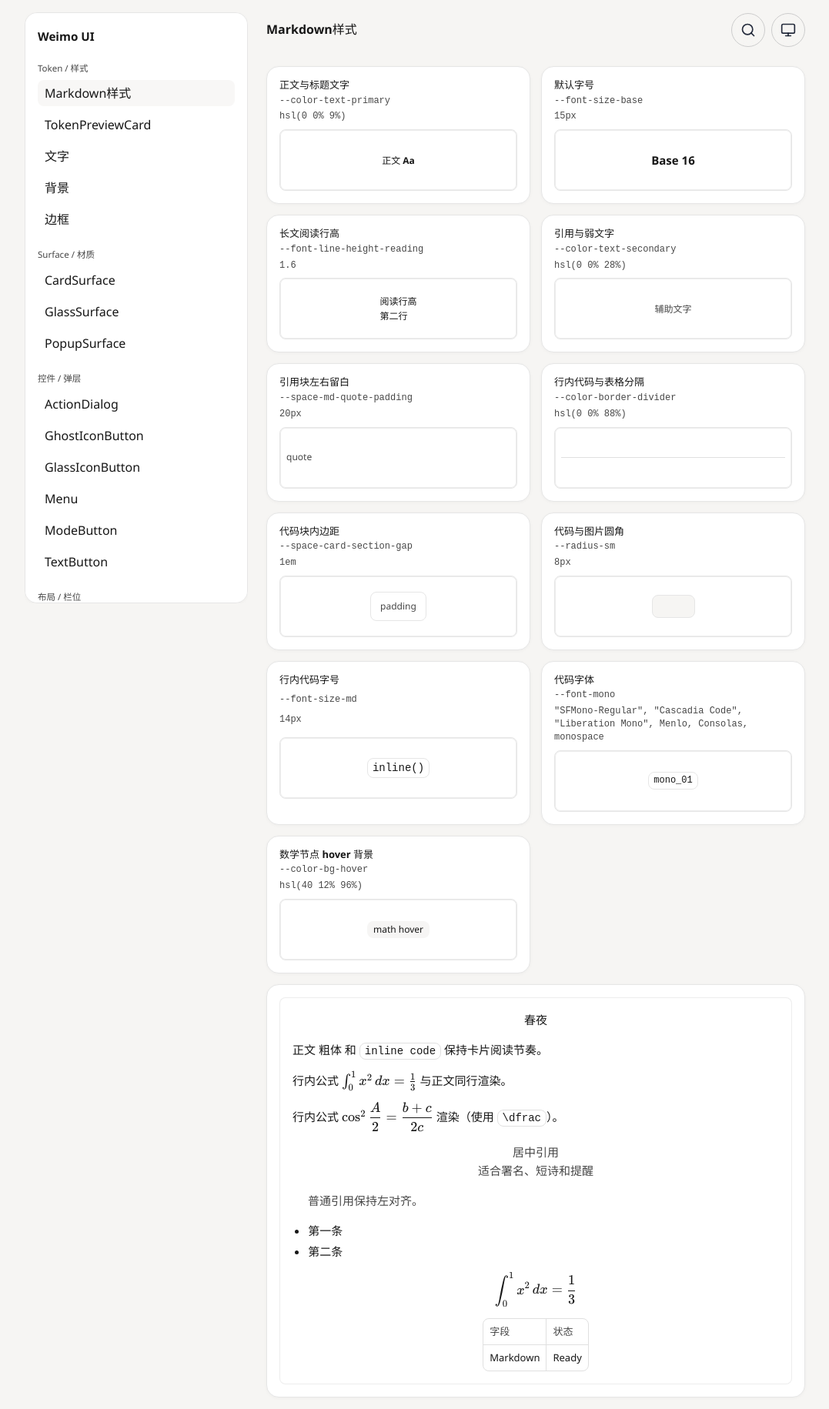
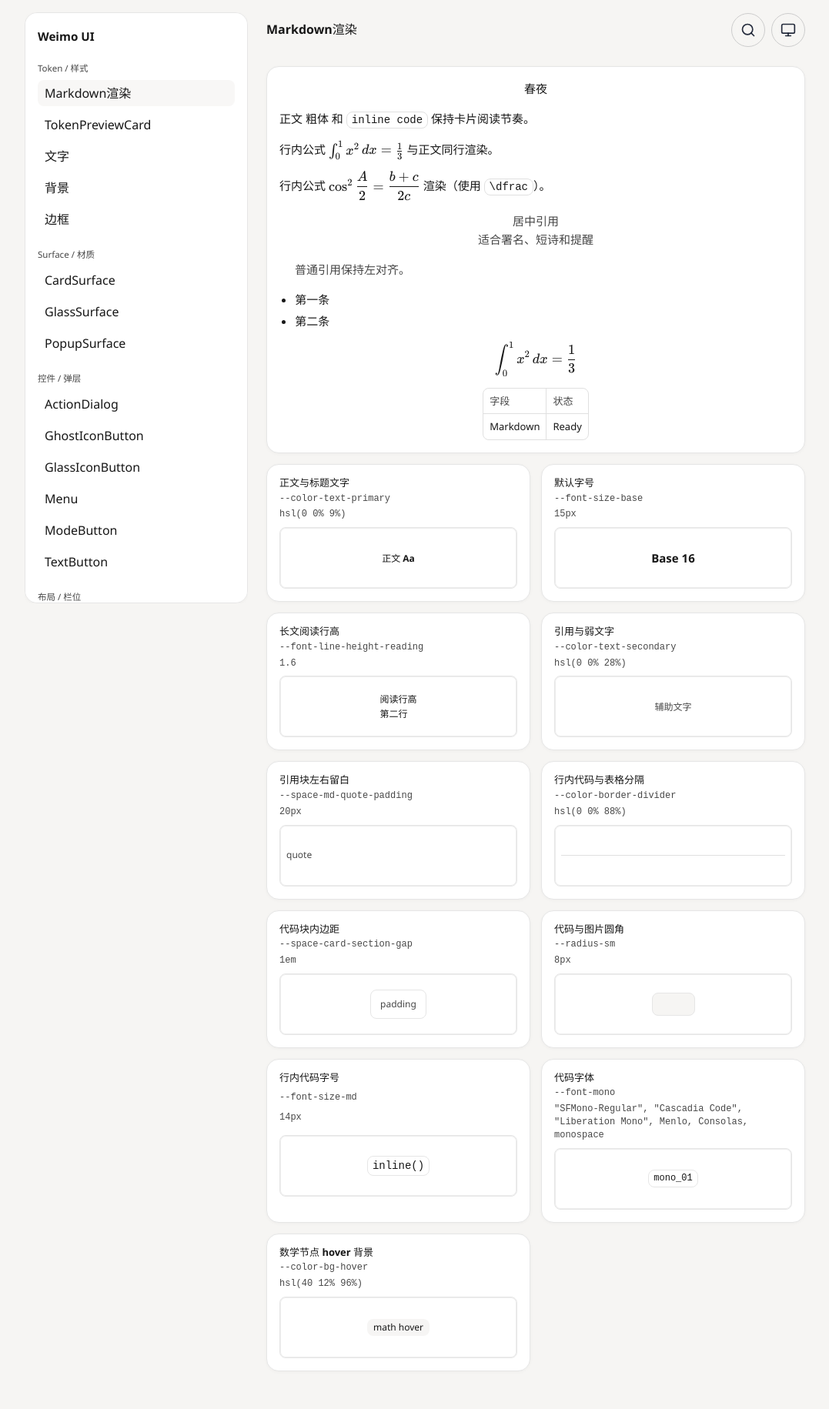
Before and after one commit to jiaowenjun/weimo-ui, a React (Vite) app: page /components/md in a window 1280 px wide. Shown: the whole page at 77% size, without its empty margins (101-1178 px from the left). After the commit the page ends 1797 px from the top, so only its background shows below. Built offline with nearby package versions, Linux system fonts and the light colour scheme; what @tiptap/extension-mathematics would draw is missing.

Commit message:
feat: 更新 Markdown 组件的名称为“Markdown渲染”，并调整相关样式和文档

```diff
--- a/src/App.css
+++ b/src/App.css
@@ -1203,21 +1203,12 @@
 
 .md-style-preview__scene {
   grid-column: 1 / -1;
-  display: grid;
-  gap: 8px;
+  max-height: 640px;
+  overflow: auto;
   border: 1px solid var(--color-border);
   border-radius: var(--radius);
   background: var(--color-bg-card);
   box-shadow: var(--shadow-card);
-}
-
-.md-style-preview__render {
-  max-height: 640px;
-  overflow: auto;
-  padding: 16px;
-  border: 1px solid color-mix(in srgb, var(--color-border) 72%, transparent);
-  border-radius: var(--radius-sm);
-  background: var(--color-bg-card);
 }
 
 .md-style-preview__effect {
--- a/src/docs/component-definitions/md.tsx
+++ b/src/docs/component-definitions/md.tsx
@@ -126,9 +126,15 @@ function renderMarkdownTokenPreview(preview: MarkdownTokenPreview) {
   }
 }
 
+// Docs definitions intentionally colocate preview components with exported page metadata.
+// eslint-disable-next-line react-refresh/only-export-components
 function MdStylePreview() {
   return (
     <>
+      <CardPanel className="md-style-preview__scene">
+        <Md content={mdRenderSample} />
+      </CardPanel>
+
       {markdownStyleTokens.map((item) => (
         <TokenPreviewCard
           darkValue={typeof item.value === 'string' ? undefined : item.value.dark}
@@ -142,11 +148,6 @@ function MdStylePreview() {
           </div>
         </TokenPreviewCard>
       ))}
-      <CardPanel className="md-style-preview__scene">
-        <div className="md-style-preview__render">
-          <Md content={mdRenderSample} />
-        </div>
-      </CardPanel>
     </>
   )
 }
@@ -157,6 +158,8 @@ export const mdDefinition = {
   frame: 'plain',
   searchAliases: [
     'Markdown',
+    'Markdown渲染',
+    'Markdown样式',
     ...markdownStyleTokens.flatMap((item) => [item.token, item.role]),
   ],
   preview: () => <MdStylePreview />,
--- a/src/docs/components-manifest.ts
+++ b/src/docs/components-manifest.ts
@@ -51,7 +51,7 @@ export type ComponentManifestItem = PublicComponentManifestItem
 export const componentManifest = [
   {
     id: 'md',
-    name: 'Markdown样式',
+    name: 'Markdown渲染',
     exportName: 'Md',
     registryName: 'md',
     packageExport: './components/md',
```
Also changed, not shown: 2 other files (tests, documents, lock files or other folders).
